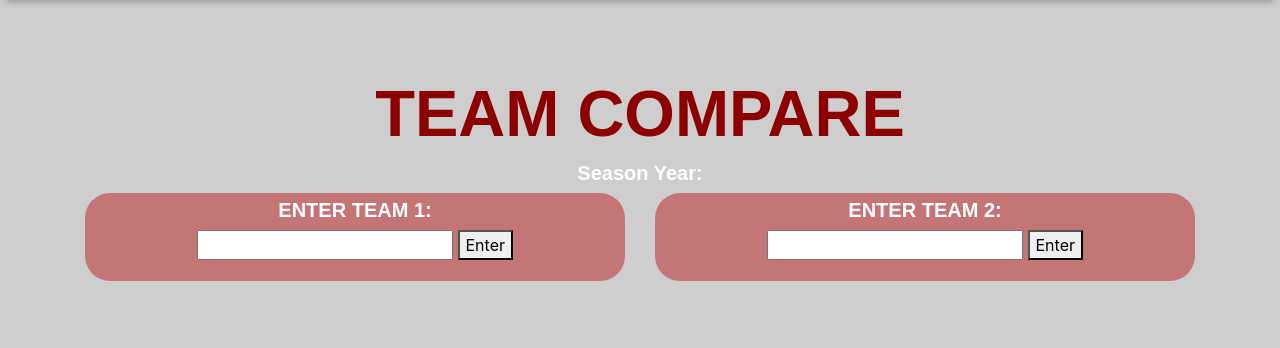
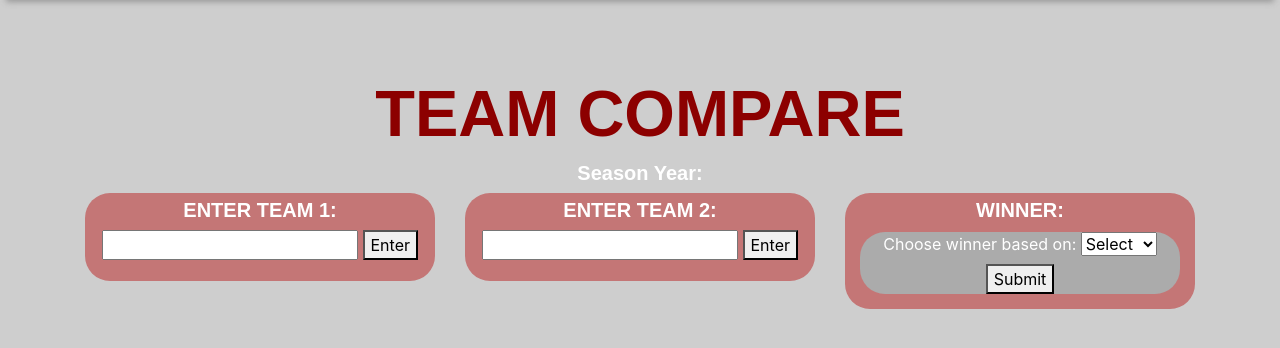
Before and after one commit to rohatd/RedTeamMarchMadness, a Flask app: page /team-compare in a window 1280 px wide. Shown: the part 61-409 px from the top of the page. Run offline with Flask 2, Linux system fonts and the light colour scheme; some libraries are stand-ins or nearby versions.

Commit message:
added lennox's things

```diff
--- a/bracket.py
+++ b/bracket.py
@@ -24,6 +24,5 @@ class Bracket:
             team2 = self.matchupQueue.popleft()
             teamMatchup = Matchup(team1,team2)
             winner = teamMatchup.getWinner()
-
             self.matchupQueue.append(winner)
             print("{0} played {1} and the winner is: {2}".format(team1,team2,winner))
--- a/marchMadness.py
+++ b/marchMadness.py
@@ -26,18 +26,16 @@ def stats():
 # Request Handling
 @app.route('/api/init/', methods=["GET", "POST"])
 def init_sd():
-	# Stores SeasonData object in global var SD
-	year = 2019
-	response = {}
-	response["year"] = year
-	response["message"] = "SD load failure"
-	global SD
-	try:
-		SD = SeasonData(year, "raw_coaches_2018_2019.csv", "raw_basicschool_2018_2019.csv", "raw_advschool_2018_2019.csv")
-		response["message"] = "SD load success"
-	except:
-		print("handler.py: Something went wrong initializing SeasonData.")
-	return response
+    # Stores SeasonData object in global var SD
+    res = "SD load failure"
+    global SD
+    try:
+        SD = SeasonData(2019, "raw_coaches_2018_2019.csv",
+                        "raw_basicschool_2018_2019.csv", "raw_advschool_2018_2019.csv")
+        res = "SD load success"
+    except:
+        print("handler.py: Something went wrong initializing SeasonData.")
+    return res
 
 @app.route('/api/message/', methods=["POST"])
 def main_interface():
@@ -60,10 +58,6 @@ def main_interface():
 	response["numWins"] = str(team.num_wins())
 	response["numLosses"] = str(team.num_losses())
 	return jsonify(response)
-
-
-# @app.route('/api/get-winner', methods=["POST"])
-# def getWinner(team1, team2):
 
 
 
--- a/static/style.css
+++ b/static/style.css
@@ -14,7 +14,7 @@
   display: block;
   text-align: center;
   border: 1px solid black;
-  width: 135px;
+  width: 90px;
   height: 70px;
 }
 
--- a/templates/teamCompare.html
+++ b/templates/teamCompare.html
@@ -39,6 +39,56 @@
               </div>
             </div>
           </div>
+
+          <div class="col text-center">
+
+        <div id="team1">
+          <h6>WINNER: </h6>
+          <div class="teamInfo">
+            <label for="alg">Choose winner based on:</label>
+
+            <select id="alg" onsubmit="displayWinner()">
+              <option value="" disabled selected>Select</option>
+              <option value="wins">Wins</option>
+              <option value="losses">Losses</option>
+            </select>
+            <button onclick="displayWinner()">Submit</button>
+            <script>
+              function displayWinner() {
+              if ($("#alg :selected").text() == "Wins") {
+                var team1 = document.getElementById("numWins").innerHTML;
+                var team1Wins = parseInt(team1.substr(team1.length - 2));
+
+                var team2 = document.getElementById("numWins2").innerHTML;
+                var team2Wins = parseInt(team2.substr(team2.length - 2));
+
+                if (team1Wins > team2Wins) {
+                  document.getElementById("winner").innerHTML = document.getElementById("teamName").innerHTML;
+                }
+                else {
+                  document.getElementById("winner").innerHTML = document.getElementById("teamName2").innerHTML;
+                }
+              }
+              else {
+                var team1 = document.getElementById("numLosses").innerHTML;
+                var team1Losses = parseInt(team1.substr(team1.length - 2));
+
+                var team2 = document.getElementById("numLosses").innerHTML;
+                var team2Losses = parseInt(team2.substr(team2.length - 2));
+
+                if (team1Losses > team2Losses) {
+                  document.getElementById("winner").innerHTML = document.getElementById("teamName").innerHTML;
+                }
+                else {
+                  document.getElementById("winner").innerHTML = document.getElementById("teamName2").innerHTML;
+                }
+              }
+            }
+            </script>
+            <h6 id="winner"></h6>
+          </div>
+        </div>
+      </div>
         </div>
       </div>
     </div>
```
